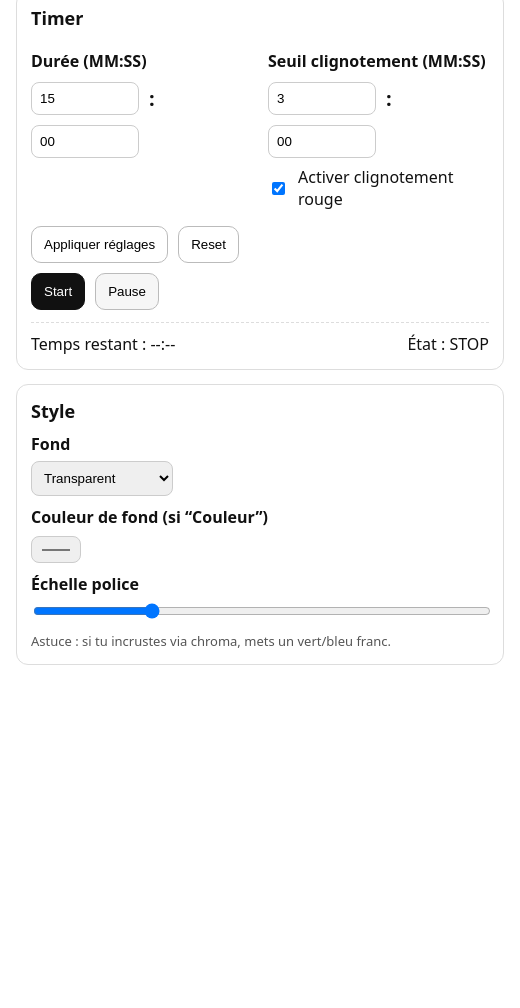
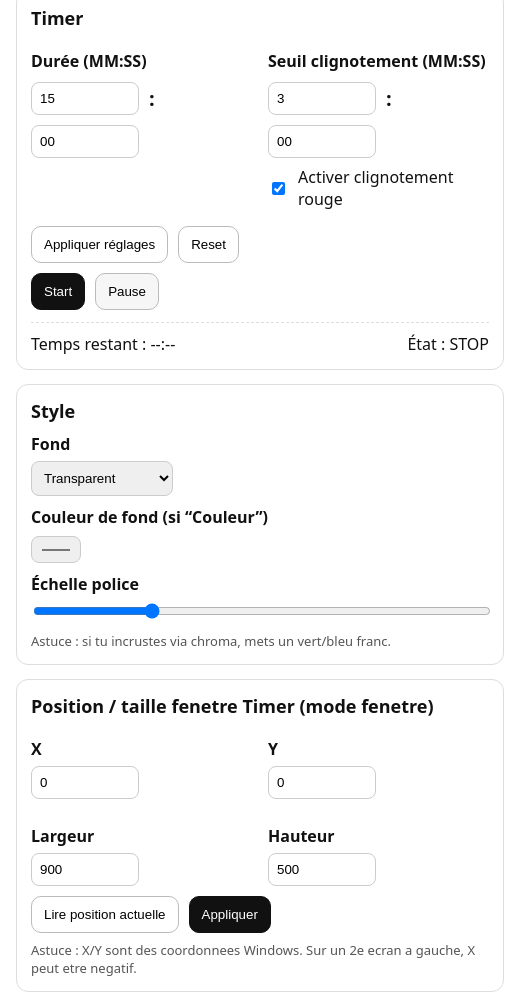
Before and after one commit to thiz07/CodeTimer, an Electron app: page renderer/control.html in a window 520 px wide. Shown: the part 341-1349 px from the top of the page. Before the commit the page ends 1022 px from the top, so only its background shows below. Drawn offline with Linux system fonts and the light colour scheme; no server answers.

Commit message:
Update control.html

```diff
--- a/renderer/control.html
+++ b/renderer/control.html
@@ -86,6 +86,39 @@
         <div class="hint">Astuce : si tu incrustes via chroma, mets un vert/bleu franc.</div>
     </section>
 
+    <section class="card">
+  <h2>Position / taille fenetre Timer (mode fenetre)</h2>
+
+  <div class="grid2">
+    <div>
+      <label>X</label>
+      <input id="posX" type="number" step="1" value="0">
+    </div>
+    <div>
+      <label>Y</label>
+      <input id="posY" type="number" step="1" value="0">
+    </div>
+    <div>
+      <label>Largeur</label>
+      <input id="posW" type="number" step="1" value="900">
+    </div>
+    <div>
+      <label>Hauteur</label>
+      <input id="posH" type="number" step="1" value="500">
+    </div>
+  </div>
+
+  <div class="row">
+    <button id="btnReadBounds" class="secondary">Lire position actuelle</button>
+    <button id="btnApplyBounds" class="primary">Appliquer</button>
+  </div>
+
+  <div class="hint">
+    Astuce : X/Y sont des coordonnees Windows. Sur un 2e ecran a gauche, X peut etre negatif.
+  </div>
+</section>
+
+
     <script src="control.js"></script>
 </body>
 </html>
```
